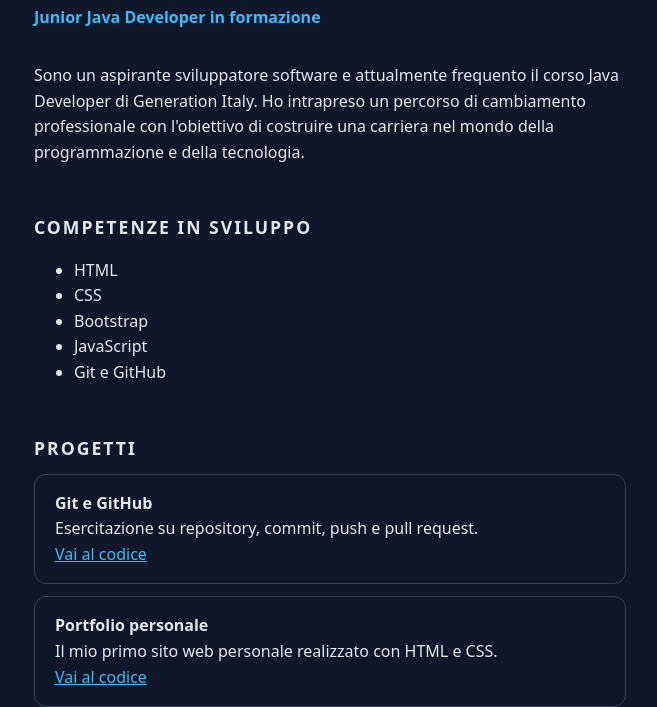
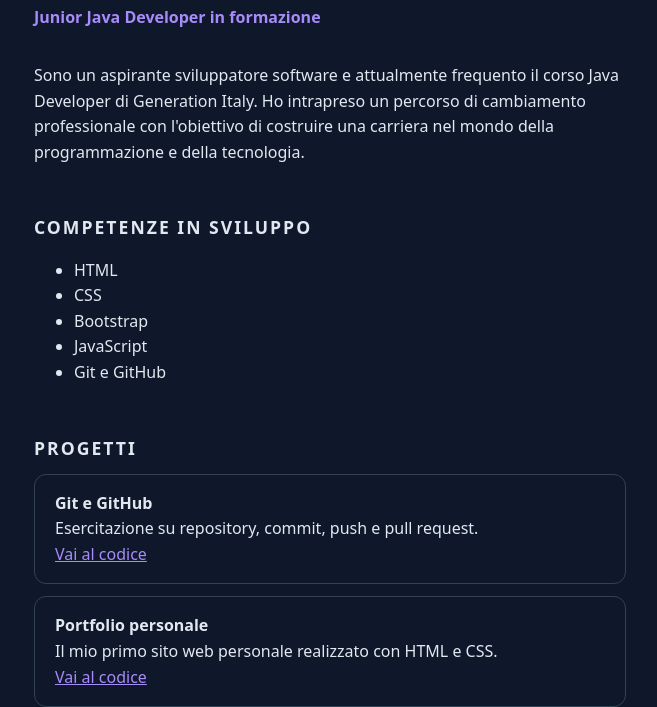
Before and after one commit to giuseppeantonucci/sito-personale, a plain HTML site: page index.html in a window 1280 px wide. Shown: the part 128-835 px from the top of the page, without its empty margins (310-967 px from the left). Drawn offline with Linux system fonts and the light colour scheme.

Commit message:
Aggiorna la pagina personale

```diff
--- a/index.html
+++ b/index.html
@@ -11,7 +11,7 @@
         :root {
             --sfondo: #0f172a;
             --testo: #e2e8f0;
-            --colore: #38bdf8;
+            --colore: #a78bfa;
         }
 
         * {
```
